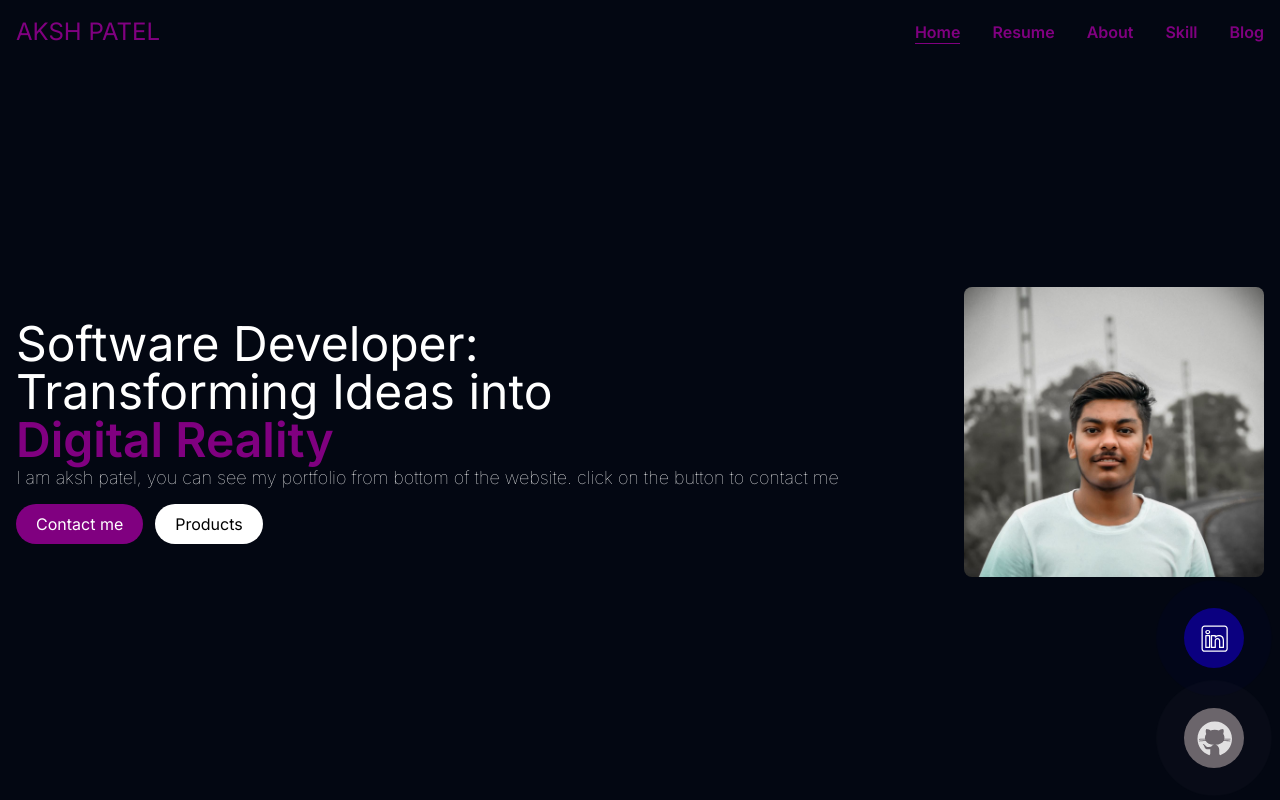
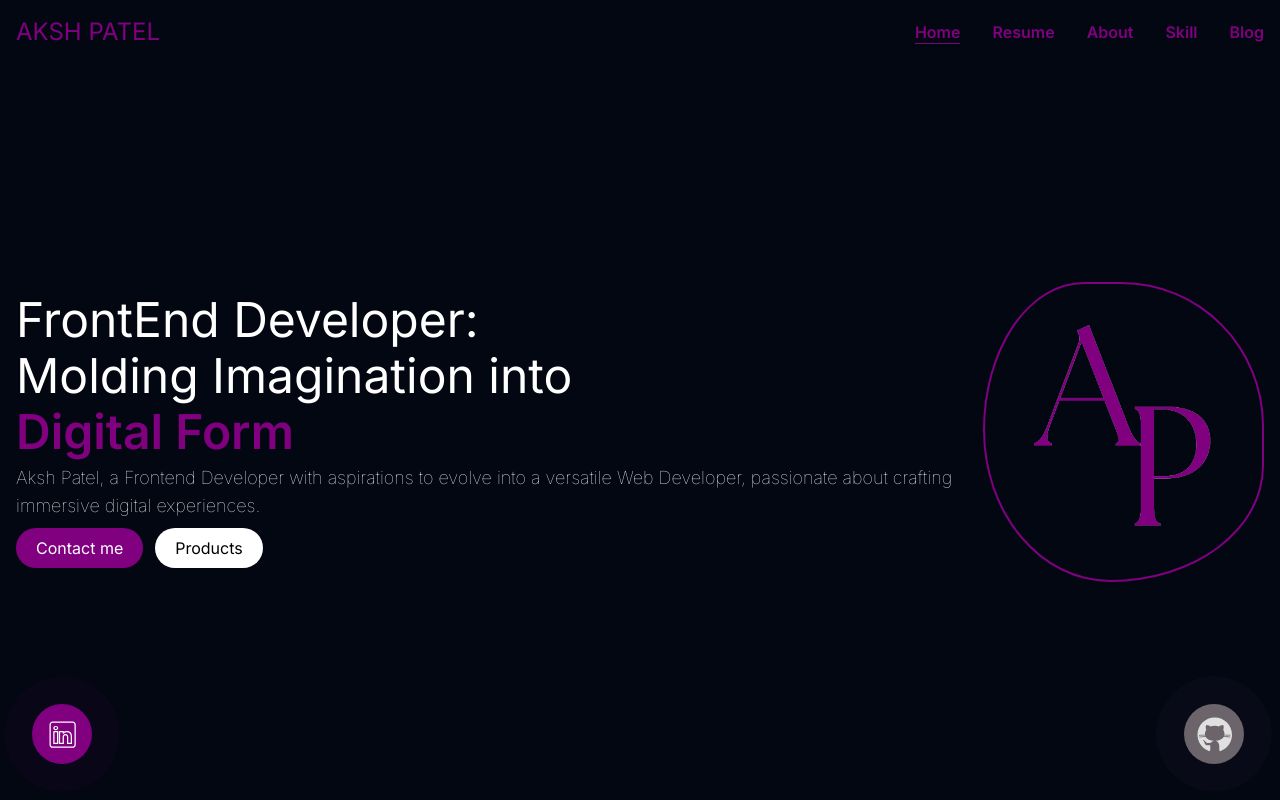
Before and after one commit to akshpatell/portfolio, a Next.js app: page / in a window 1280 px wide. Built offline with nearby package versions, Linux system fonts and the light colour scheme.

Commit message:
border animation added

```diff
--- a/src/app/layout.js
+++ b/src/app/layout.js
@@ -13,7 +13,7 @@ export default function RootLayout({ children }) {
     <>
       <html lang="en">
         <body className={inter.className}>{children}</body>
-        <div className="fixed bottom-8 right-8 z-50 h-16 w-16 flex flex-col-reverse gap-10 max-sm:flex-row-reverse">
+        <div className="fixed bottom-8 right-8 z-50 h-16 w-16 flex max-lg:bottom-16">
           <a
             className="relative flex h-[60px] w-[60px]"
             href="https://github.com/akshpatell"
@@ -39,14 +39,16 @@ export default function RootLayout({ children }) {
               </svg>
             </span>
           </a>
+        </div>
+        <div className="fixed bottom-8 left-8 z-50 h-16 w-16 flex max-lg:bottom-16">
           <a
             className="relative flex h-[60px] w-[60px]"
             href="/images/linkedin.png"
             target="_blank"
           >
             <span className="sr-only">Linkedin Icon</span>
-            <span className="absolute inline-flex h-full w-full animate-ping rounded-full bg-[#0b0080] opacity-75"></span>
-            <span className="relative flex h-[60px] w-[60px] items-center justify-center rounded-full bg-[#0b0080]">
+            <span className="absolute inline-flex h-full w-full animate-ping rounded-full bg-[#800080] opacity-75"></span>
+            <span className="relative flex h-[60px] w-[60px] items-center justify-center rounded-full bg-[#800080]">
               <svg
                 xmlns="http://www.w3.org/2000/svg"
                 viewBox="0 0 48 48"
--- a/src/components/Male/index.jsx
+++ b/src/components/Male/index.jsx
@@ -6,22 +6,22 @@ import Style from "./male.module.css";
 const Male = () => {
   return (
     <div className={Style.main}>
-      <div className="flex flex-col gap-3">
-        <div>
+      <div className="flex flex-col gap-2">
         <h1 className="text-5xl max-sm:text-3xl font-semiboldbold text-white">
-            Software Developer:
+          FrontEnd Developer:
         </h1>
         <h1 className="text-5xl max-sm:text-3xl font-semiboldbold text-white">
-            Transforming Ideas into
+          Molding Imagination into
         </h1>
         <h1 className="text-5xl max-sm:text-3xl font-semibold text-[#800080]">
-            Digital Reality
+          Digital Form
         </h1>
         <p className="text-white font-thin text-lg max-sm:text-base">
-            I am aksh patel, you can see my portfolio from bottom of the
-            website. click on the button to contact me
+          Aksh Patel, a Frontend Developer with aspirations to evolve into a
+          versatile Web Developer, passionate about crafting immersive digital
+          experiences.
         </p>
-        </div>
+
         <div className="flex gap-3">
           <Link href="https://api.whatsapp.com/send/?phone=%2B917016913718&text&type=phone_number&text=I%20want%20to%20understand%20about">
             <button className="text-white bg-[#800080] py-2 px-5 rounded-full hover:bg-[#800080d0] ">
@@ -37,11 +37,11 @@ const Male = () => {
       </div>
       <div>
         <Image
-          src="/images/aksh.jpg"
-          width={300}
-          height={300}
+          src="/images/P.png"
+          width={350}
+          height={350}
           alt="alt"
-          className="rounded-lg"
+          className={Style.shape}
         />
       </div>
     </div>
--- a/src/components/Male/male.module.css
+++ b/src/components/Male/male.module.css
@@ -1,6 +1,34 @@
 .main {
-  @apply flex justify-between items-center p-5 bg-gray-950 flex-wrap-reverse w-full sm:h-[calc(100vh-64px)] h-screen px-container;
+  @apply flex justify-between items-center gap-4 p-5 bg-gray-950 max-lg:flex-wrap-reverse w-full lg:h-[calc(100vh-64px)] h-screen px-container;
   @media (max-width: 1189px) {
     justify-content: center;
   }
 }
+
+.shape {
+  @apply rounded-lg border-[#800080] border-2;
+  @media (min-width: 1024px) {
+    height: 300px;
+    width: 350px;
+  }
+  animation: morph 8s ease-in-out infinite;
+  border-radius: 60% 40% 30% 80% / 60% 30% 70% 40%;
+
+  transition: all 1s ease-in-out;
+
+  z-index: 5;
+}
+
+@keyframes morph {
+  0% {
+    border-radius: 60% 40% 30% 70% / 60% 30% 70% 40%;
+  }
+
+  50% {
+    border-radius: 30% 60% 70% 40% / 50% 60% 30% 60%;
+  }
+
+  100% {
+    border-radius: 60% 40% 30% 70% / 60% 30% 70% 40%;
+  }
+}
```
Also changed, not shown: public/images/A.png (added), public/images/P.png (added). Lines whose indentation alone changed are shown as unchanged.
